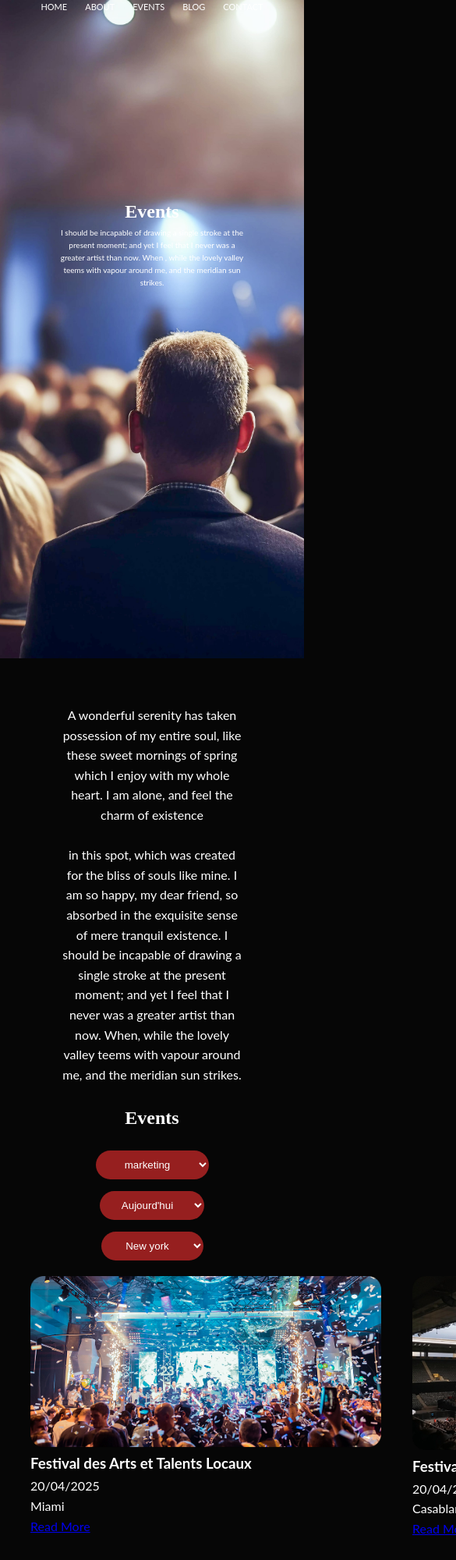
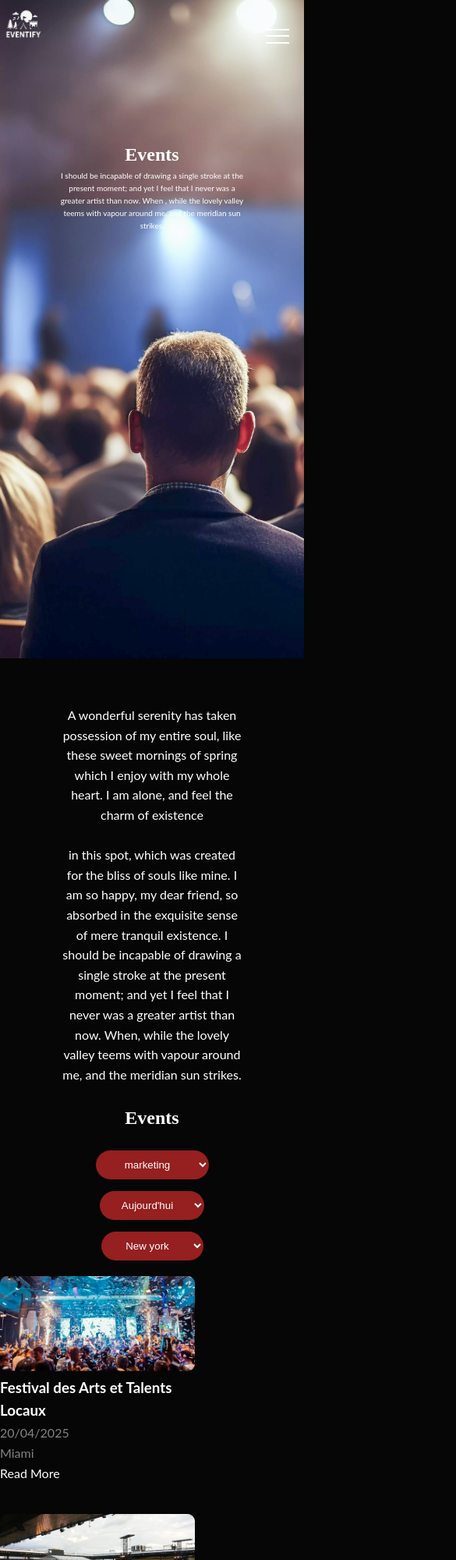
Before and after one commit to hamzalafsioui/Eventify, a plain HTML site: page event.html in a window 390 px wide. Shown: the top 2000 px of the page at 78% size, 585 px wide, since content can reach past the window. Drawn offline with Linux system fonts and the light colour scheme; a web font is replaced by a local one.

Commit message:
responsive

```diff
--- a/css/event.css
+++ b/css/event.css
@@ -40,7 +40,23 @@ body {
 
 /* ========================================================================================= */
 
-/* hero-section et navbar*/
+/* Hero-section et navbar*/
+/* Menu */
+.menu {
+  display: none;
+  flex-direction: column;
+  justify-content: space-around;
+  align-items: center;
+  width: 30px;
+  height: 25px;
+  cursor: pointer;
+}
+
+.menu-bar {
+  width: 30px;
+  height: 2px;
+  background-color: white;
+}
 
 .FAQ {
   margin-left: 30px;
@@ -124,25 +140,46 @@ body {
 /* responsive mobile */
 
 @media (max-width:767px) {
-  .header-first-section {
+  .menu {
+    display: flex;
+    position: absolute;
+    top: 4%;
+    right: 5%;
+  }
+
+  .btn-div {
+    display: none;
+  }
+  nav > ul{
+    display: none !important;
+    flex-direction: column;
+    width: 100%;
+    text-align: center;
+  }
+
+  .FAQ {
     display: none;
   }
 
-  .header-first-section img {
+  .img-logo{
     display: flex;
+    padding-left: 0;
+    margin-top: 2px;
+    width: 60px;
+  height: auto;
   }
 
   .hero-section {
-    margin-top: 60%;
+    margin-top: 30%;
+  }
+  .active {
+    display: flex !important;
   }
 
   .text-hero-section {
     font-size: 10px;
   }
 
-  .header-second-section ul li {
-    font-size: 11px;
-  }
 }
 
 /* ========================================================================================= */
@@ -196,7 +233,7 @@ body {
 }
 
 /* Events cards*/
-.section-card{
+.section-card {
   display: grid;
   grid-template-columns: 1fr 1fr;
   gap: 40px;
@@ -205,11 +242,28 @@ body {
   padding-right: 10%;
 
 }
-.section-card {
 
+.section-card p {
+  color: #828282;
 }
-.section-card img{
+
+.section-card .read {
+  text-decoration: none;
+  color: #fff;
+  margin-left: 40%;
+}
+
+.section-card img {
   width: 450px;
+}
+
+/* Responsive tablette */
+
+@media (max-width:1023px) {
+  .section-card img {
+    width: 250px;
+  }
+
 }
 
 /* Responsive mobile */
@@ -217,6 +271,31 @@ body {
 @media (max-width:767px) {
   .div-events {
     flex-direction: column;
+  }
+
+  .section-card .card {
+    width: 250px;
+  }
+
+  .section-card {
+    grid-template-columns: 1fr;
+    justify-content: center;
+    align-content: center;
+    padding-left: 0% !important;
+    padding-right: 0% !important;
+  }
+
+  .read {
+    margin-left: 0% !important;
+    text-align: center;
+  }
+
+  .card p {
+    text-align: start;
+  }
+
+  .card h3 {
+    text-align: start;
   }
 
   .div-events h2 {
--- a/event.html
+++ b/event.html
@@ -24,12 +24,21 @@
       </div>
       <div class="header-second-section">
         <nav>
-          <ul>
+          <!-- menu  -->
+            <div class="menu" id="menu">
+              <span class="menu-bar"></span>
+              <span class="menu-bar"></span>
+              <span class="menu-bar"></span>
+            </div>
+          <ul id="nav-links" class="nav-links">
             <li><a href="#">HOME</a></li>
             <li><a href="#">ABOUT</a></li>
             <li><a href="#">EVENTS</a></li>
             <li><a href="#">BLOG</a></li>
             <li><a href="#">CONTACT</a></li>
+            <li><a href="#" class="h-top">FQA</a></li>
+            <li><a href="#" class="h-top">SIGN UP</a></li>
+            <li><a href="#" class="h-top">LOGIN</a></li>
           </ul>
         </nav>
       </div>
@@ -82,36 +91,36 @@
       </form>
     </div>
     <div class="section-card">
-      <div class="card-1">
+      <div class="card">
         <img src="./assets/images/Event1.png" alt="Event 1">
         <h3>Festival des Arts et Talents Locaux</h3>
         <p>20/04/2025</p>
         <p>Miami</p>
-        <a href="#">Read More</a>
+        <a href="#" class="read">Read More</a>
       </div>
-      <div class="card-2">
+      <div class="card">
         <img src="./assets/images/Event2.png" alt="Event 2">
         <h3>Festival des Arts et Talents Locaux</h3>
         <p>20/04/2025</p>
         <p>Casablanca</p>
-        <a href="#">Read More</a>
+        <a href="#" class="read">Read More</a>
       </div>
-      <div class="card-3">
+      <div class="card">
         <img src="./assets/images/Event5.png" alt="Event 3">
         <h3>Festival des Arts et Talents Locaux</h3>
         <p>20/04/2025</p>
         <p>Rabat</p>
-        <a href="#">Read More</a>
+        <a href="#" class="read">Read More</a>
       </div>
-      <div class="card-4">
+      <div class="card">
         <img src="./assets/images/Event2.png" alt="Event 4">
         <h3>Festival des Arts et Talents Locaux</h3>
         <p>20/04/2025</p>
         <p>New york</p>
-        <a href="#">Read More</a>
+        <a href="#" class="read">Read More</a>
       </div>
     </div>
   </section>
+  <script src="./js/script.js"></script>
 </body>
-
 </html>
```
